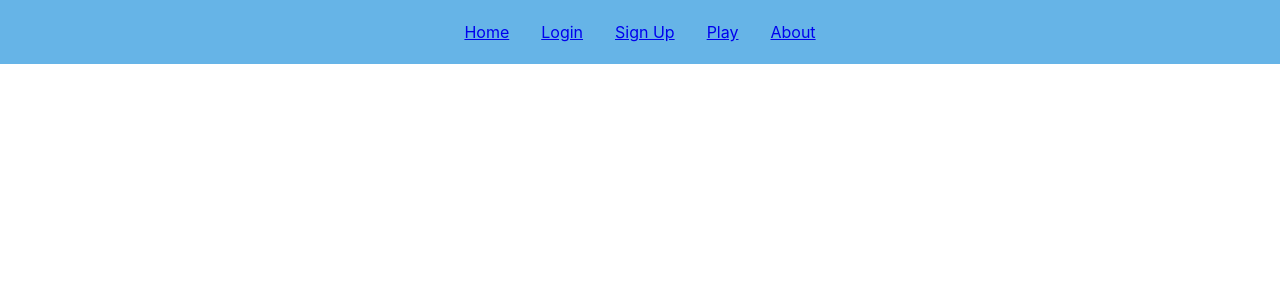
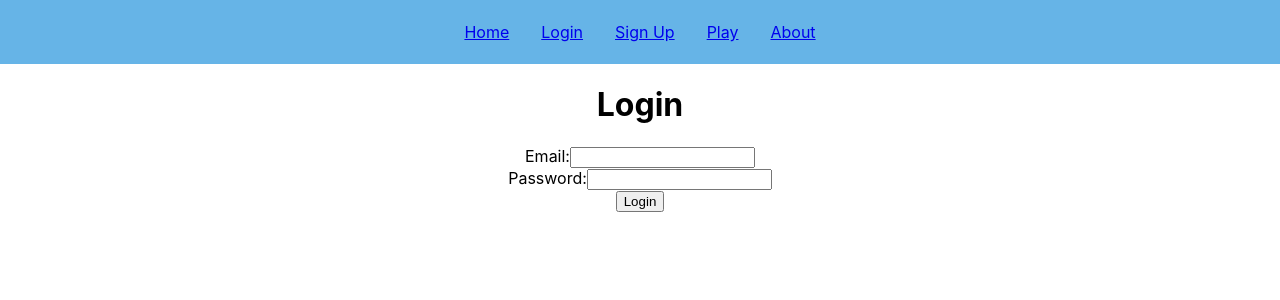
Before and after one commit to cmwilson21/headlines-up, a React (Create React App) app: page /login in a window 1280 px wide. Shown: the top 300 px of the page. Built offline with nearby package versions, Linux system fonts and the light colour scheme; no server answers.

Commit message:
basic login button

```diff
--- a/src/App.js
+++ b/src/App.js
@@ -7,6 +7,7 @@ import NavBar from "./components/static/NavBar";
 import { GameCard } from "./components/game/GameCard";
 import { About } from "./components/static/About";
 import Signup from "./components/sessions/Signup";
+import Login from "./components/sessions/Login";
 // import { apiUrl } from "./Globals";
 // import { useDispatch, useSelector } from "react-redux";
 // import { loadArticle } from "./actions/articleAction";
@@ -28,7 +29,7 @@ function App() {
         <Routes>
           <Route path="/" element={<Home />} />
           <Route path="/signup" element={<Signup />} />
-          {/* <Route path="/login" element={<Home />} /> */}
+          <Route path="/login" element={<Login />} />
           <Route path="/play" element={<GameCard />} />
           <Route path="/about" element={<About />} />
         </Routes>
--- a/src/components/sessions/Login.js
+++ b/src/components/sessions/Login.js
@@ -1,7 +1,34 @@
 import React from "react";
 
 const Login = () => {
-  return <div>Login</div>;
+  // create a login form with email and password
+  // create a login button that will send the user to the game page
+  const LoginForm = () => {
+    return (
+      <div>
+        <h1>Login</h1>
+        <form>
+          <label>
+            Email:
+            <input type="text" name="email" />
+          </label>
+          <br />
+          <label>
+            Password:
+            <input type="password" name="password" />
+          </label>
+          <br />
+          <button type="submit">Login</button>
+        </form>
+      </div>
+    );
+  };
+
+  return (
+    <div>
+      <LoginForm />
+    </div>
+  );
 };
 
 export default Login;
```
